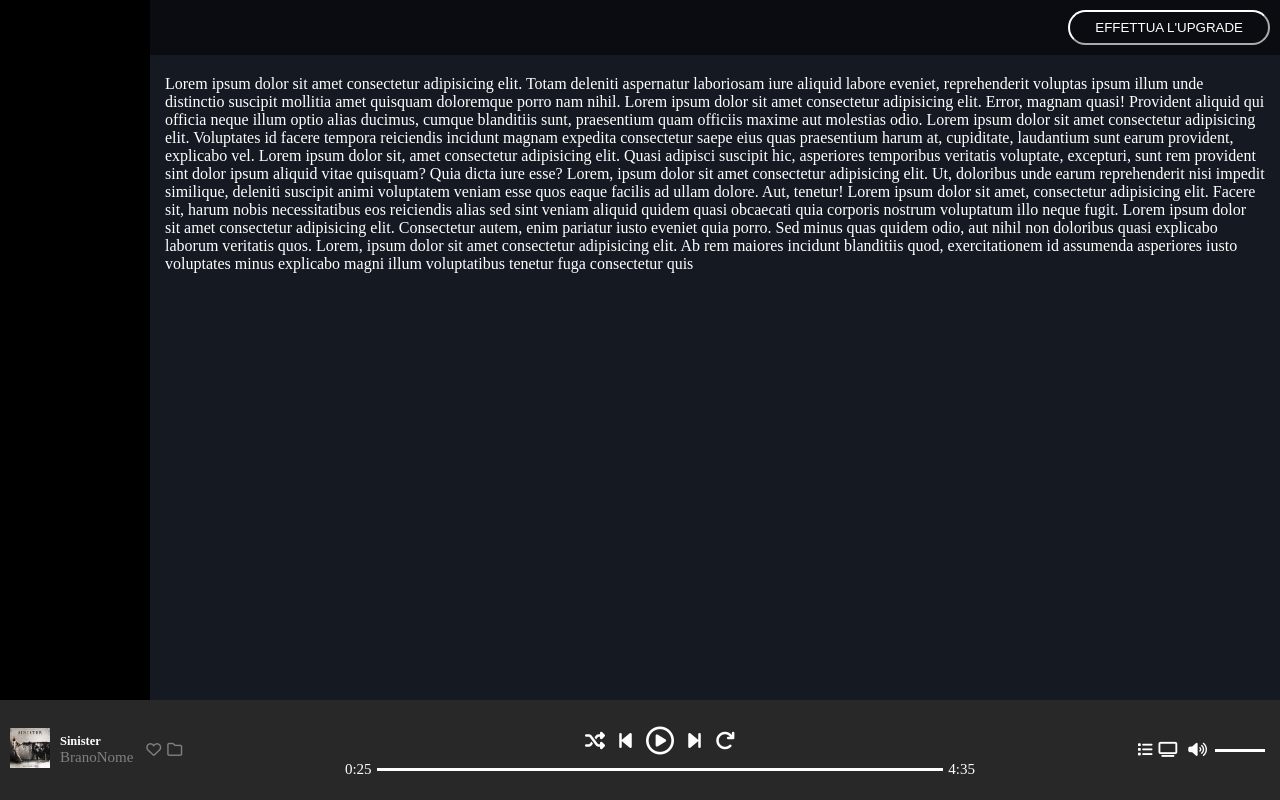
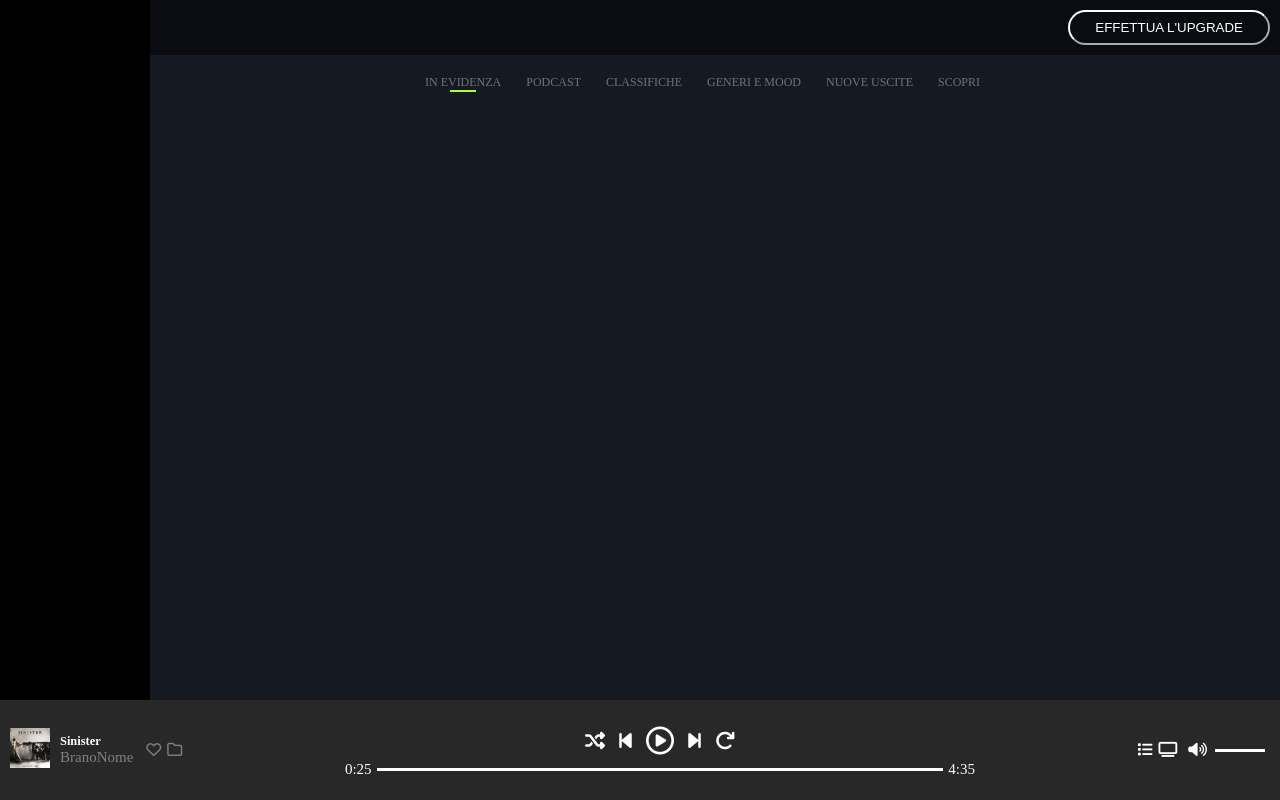
Before and after one commit to Pippo1997/html-css-spotifyweb, a plain HTML site: page index.html in a window 1280 px wide. Drawn offline with Linux system fonts and the light colour scheme.

Commit message:
section 1 main

```diff
--- a/css/style.css
+++ b/css/style.css
@@ -19,16 +19,6 @@
     position: relative;
 }
 
-/* sidebar */
-
-aside{
-    width: 50px;
-    height: 100%;
-    background-color: black;
-}
-
-/* main */
-
 main{
     width: calc(100vw - 50px);
     height: 100%;
@@ -37,7 +27,15 @@ main{
     right: 0;
 }
 
-/* header */
+/************ sidebar ************/
+
+aside{
+    width: 50px;
+    height: 100%;
+    background-color: black;
+}
+
+/************ header *************/
 
 header{
     position: fixed;
@@ -56,7 +54,7 @@ header{
     cursor: pointer;
 }
 
-/* contents */
+/*********** contents ***************/
 
 .contents{
     width: 100%;
@@ -67,7 +65,30 @@ header{
     overflow-y: auto;
 }
 
-/* footer */
+.list-contents{
+    list-style-type: none;
+    display: flex;
+    flex-wrap: wrap;
+    justify-content: center;
+}
+
+.list-contents li{
+    padding: 0px 25px 20px 0px;
+    font-size: 12px;
+    cursor: pointer;
+    color: rgba(112,115,120,255);
+}
+
+.hr-hor{
+    margin: 0px 25px;
+    border-width: 0;
+    height: 2px;
+    background-color: greenyellow;
+}
+
+
+
+/************ footer *****************/
 
 footer{
     height: 100px;
--- a/index.html
+++ b/index.html
@@ -20,7 +20,7 @@
 
             </aside>
 
-            <!-- fine sidebar -->
+            <!-- end sidebar -->
 
             <!-- main -->
 
@@ -32,30 +32,37 @@
                         <button class="button-header">EFFETTUA L'UPGRADE</button>
                 </header>
 
-                <!-- fine header -->
+                <!-- end header -->
 
                 <!-- contents main -->
 
                 <div class="contents">
-                    Lorem ipsum dolor sit amet consectetur adipisicing elit. Totam deleniti aspernatur laboriosam iure aliquid labore eveniet, reprehenderit voluptas ipsum illum unde distinctio suscipit mollitia amet quisquam doloremque porro nam nihil.
-                    Lorem ipsum dolor sit amet consectetur adipisicing elit. Error, magnam quasi! Provident aliquid qui officia neque illum optio alias ducimus, cumque blanditiis sunt, praesentium quam officiis maxime aut molestias odio.
-                    Lorem ipsum dolor sit amet consectetur adipisicing elit. Voluptates id facere tempora reiciendis incidunt magnam expedita consectetur saepe eius quas praesentium harum at, cupiditate, laudantium sunt earum provident, explicabo vel.
-                    Lorem ipsum dolor sit, amet consectetur adipisicing elit. Quasi adipisci suscipit hic, asperiores temporibus veritatis voluptate, excepturi, sunt rem provident sint dolor ipsum aliquid vitae quisquam? Quia dicta iure esse?
-                    Lorem, ipsum dolor sit amet consectetur adipisicing elit. Ut, doloribus unde earum reprehenderit nisi impedit similique, deleniti suscipit animi voluptatem veniam esse quos eaque facilis ad ullam dolore. Aut, tenetur!
-                    Lorem ipsum dolor sit amet, consectetur adipisicing elit. Facere sit, harum nobis necessitatibus eos reiciendis alias sed sint veniam aliquid quidem quasi obcaecati quia corporis nostrum voluptatum illo neque fugit.
-                    Lorem ipsum dolor sit amet consectetur adipisicing elit. Consectetur autem, enim pariatur iusto eveniet quia porro. Sed minus quas quidem odio, aut nihil non doloribus quasi explicabo laborum veritatis quos.
-                    Lorem, ipsum dolor sit amet consectetur adipisicing elit. Ab rem maiores incidunt blanditiis quod, exercitationem id assumenda asperiores iusto voluptates minus explicabo magni illum voluptatibus tenetur fuga consectetur quis
+                    <!-- section 1 -->
+                    <section>
+                        <ul class="list-contents">
+                            <li>IN EVIDENZA <hr class="hr-hor"></li>
+                            <li>PODCAST</li>
+                            <li>CLASSIFICHE</li>
+                            <li>GENERI E MOOD</li>
+                            <li>NUOVE USCITE</li>
+                            <li>SCOPRI</li>
+                        </ul>
+                    </section>
+                    <!-- section 2 -->
+                    <section>
+
+                    </section>
                 </div>
 
-                <!-- fine contents main-->
+                <!-- end contents main-->
 
             </main>
 
-            <!-- fine main -->
+            <!-- end main -->
 
         </div>
 
-        <!-- fine wrapper -->
+        <!-- end wrapper -->
 
         <!-- footer -->
 
@@ -104,7 +111,7 @@
             </div>
         </footer>
 
-        <!-- fine footer -->
+        <!-- end footer -->
 
     </body>
 </html>
```
